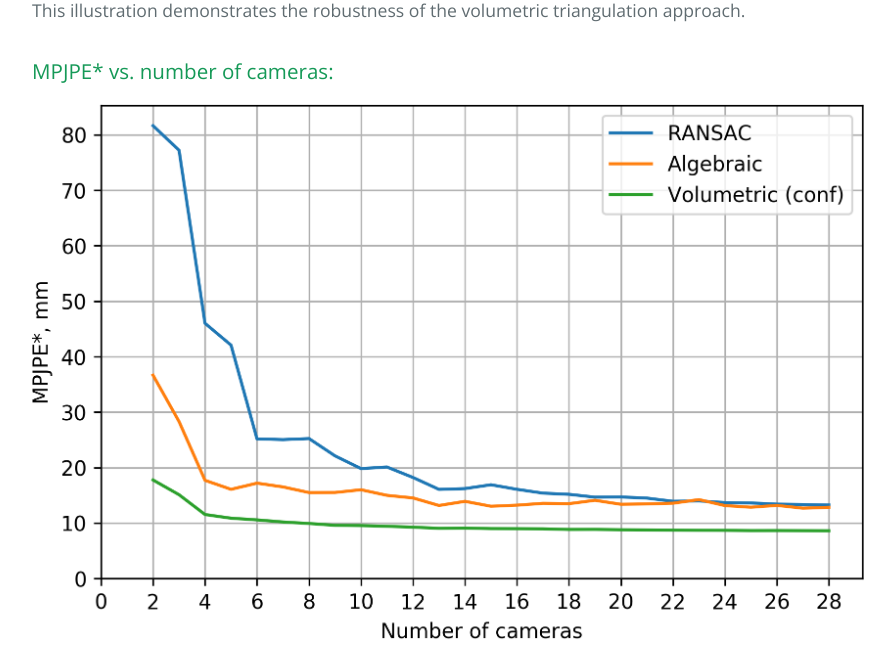
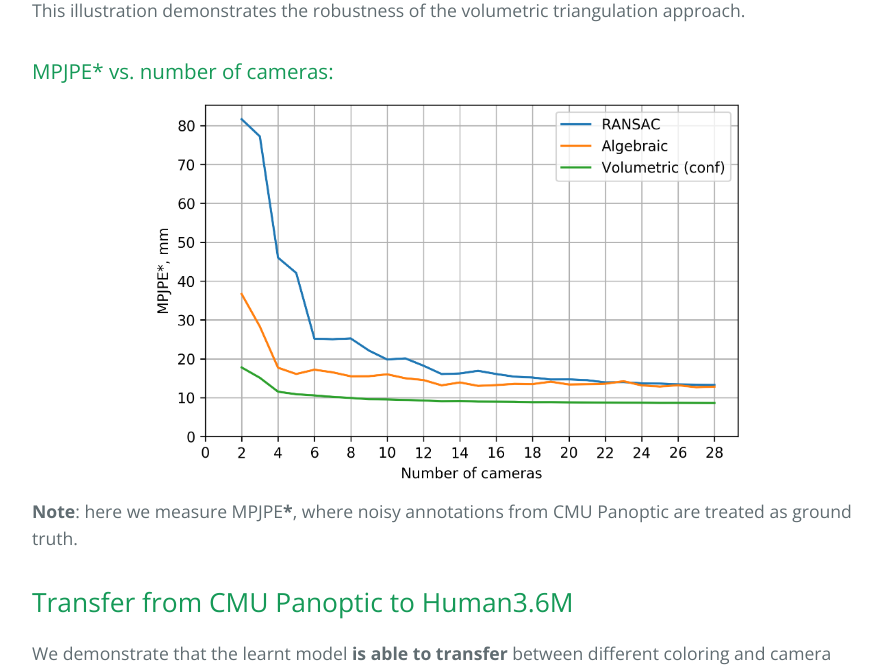
Before and after one commit to saic-violet/learnable-triangulation, a Jekyll site: the page built from index.md, in a window 1280 px wide. Shown: the part 3745-4415 px from the top of the page, without its empty margins (192-1087 px from the left). Built offline with Jekyll 4.4.1, drawn with Linux system fonts in a browser that asks for light colours; formulas are drawn with MathJax 3; our own code applies the rules of GitHub Pages for plain Markdown files.

Commit message:
Changed size of CMU camera plot

```diff
--- a/css/cayman.css
+++ b/css/cayman.css
@@ -212,3 +212,9 @@ a:hover { text-decoration: underline; }
   width:100%;
   height:100%;
 }
+
+.center {
+  display: block;
+  margin-left: auto;
+  margin-right: auto;
+}
--- a/index.md
+++ b/index.md
@@ -76,7 +76,7 @@ This illustration demonstrates the robustness of the volumetric triangulation ap
 
 ### MPJPE* vs. number of cameras:
 
-<img src="static/cmu-panoptic-camera-plot.png" alt="CMU Panoptic camera plot" />
+<img src="static/cmu-panoptic-camera-plot.png" alt="CMU Panoptic camera plot" class="center" width="70%"/>
 
 **Note**: here we measure MPJPE**\***, where noisy annotations from CMU Panoptic are treated as ground truth.
 
@@ -84,7 +84,7 @@ This illustration demonstrates the robustness of the volumetric triangulation ap
 ## Transfer from CMU Panoptic to Human3.6M
 We demonstrate that the learnt model **is able to transfer** between different coloring and camera setups **without any finetuning** (see video demonstration [cite])
 
-<img src="static/transfer-results.svg" alt="Transfer results" />
+<img src="static/transfer-results.svg" alt="Transfer results"/>
 
 
 # Models
```
